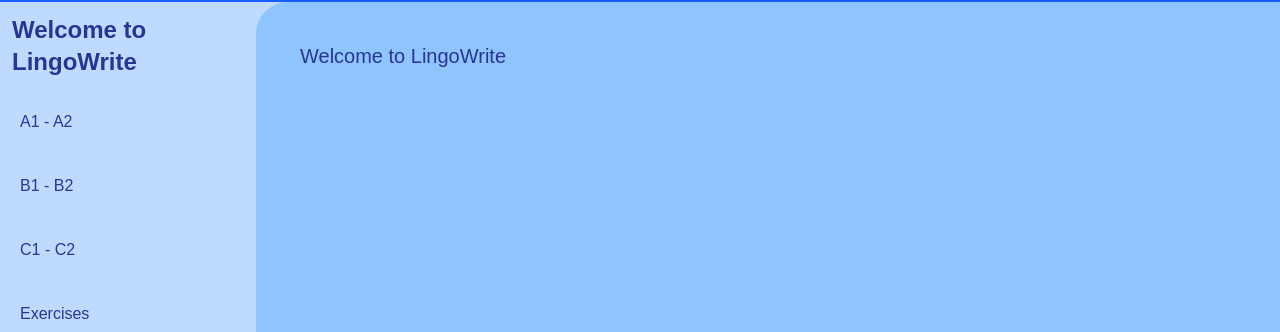
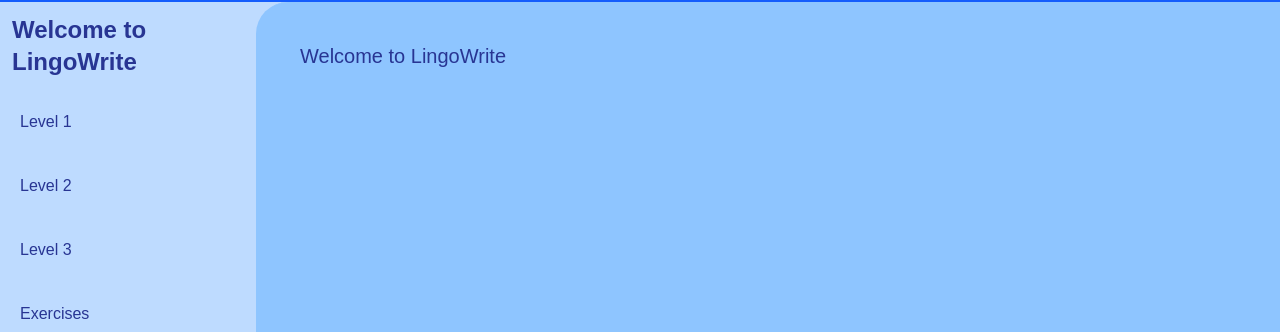
Before and after one commit to Gi-Gina/lingo_write, a Next.js app: page /login/home in a window 1280 px wide. Shown: the part 142-474 px from the top of the page. Built offline with nearby package versions, Linux system fonts and the light colour scheme.

Commit message:
change cefr levle to 1 , 2 , 3 in home page

```diff
--- a/app/login/home/page.tsx
+++ b/app/login/home/page.tsx
@@ -44,17 +44,17 @@
         <ul>
           <li className="p-5 hover:bg-blue-300 cursor-pointer"
               onClick={() => setActiveSection("a1")}>
-            A1 - A2
+            Level 1
           </li>
 
           <li className="p-5 hover:bg-blue-300 cursor-pointer"
               onClick={() => setActiveSection("b1")}>
-            B1 - B2
+            Level 2
           </li>
 
           <li className="p-5 hover:bg-blue-300 cursor-pointer"
               onClick={() => setActiveSection("c1")}>
-            C1 - C2
+            Level 3
           </li>
 
           <li className="p-5 hover:bg-blue-300 cursor-pointer"
```
